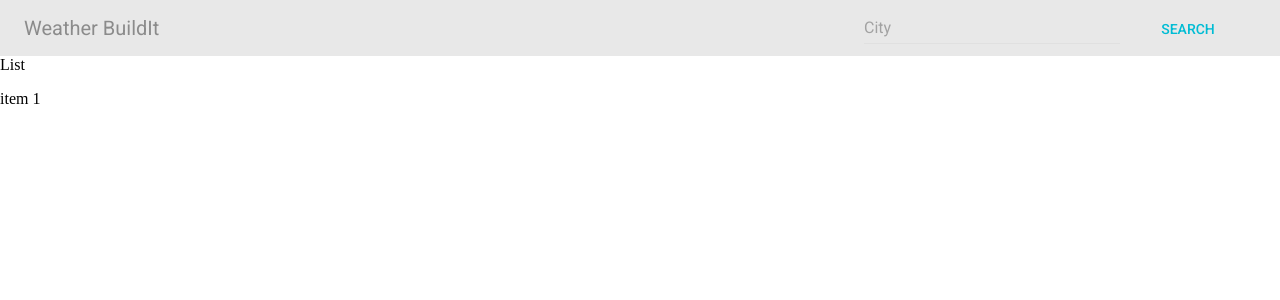
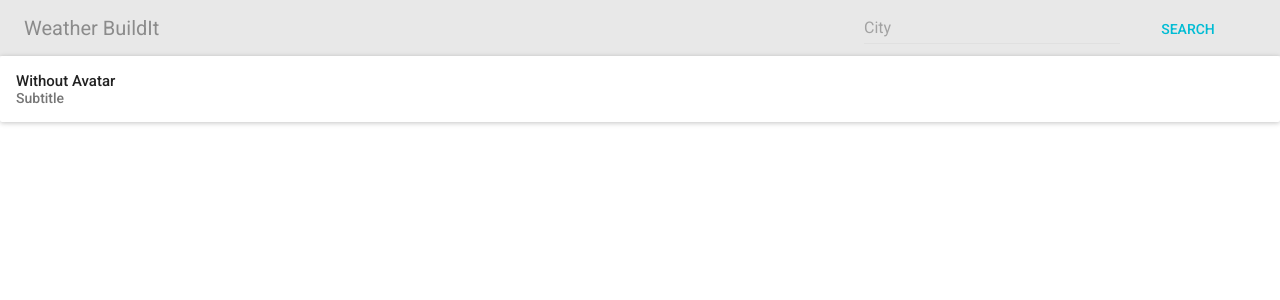
Before and after one commit to carlinhop/weather_buildit, a React (Create React App) app: page / in a window 1280 px wide. Shown: the top 300 px of the page. Built offline with nearby package versions, Linux system fonts and the light colour scheme.

Commit message:
Added a basic reducer, a DayCard and worked on index.js

```diff
--- a/package.json
+++ b/package.json
@@ -8,7 +8,9 @@
     "react-dom": "^16.2.0",
     "react-redux": "^5.0.7",
     "react-router-dom": "^4.2.2",
-    "react-scripts": "1.1.1"
+    "react-scripts": "1.1.1",
+    "redux": "^3.7.2",
+    "redux-thunk": "^2.2.0"
   },
   "scripts": {
     "start": "react-scripts start",
--- a/public/index.html
+++ b/public/index.html
@@ -20,7 +20,7 @@
       work correctly both with client-side routing and a non-root public URL.
       Learn how to configure a non-root public URL by running `npm run build`.
     -->
-    <title>React App</title>
+    <title>Weather BuilIt App</title>
   </head>
   <body>
     <noscript>
--- a/src/App.css
+++ b/src/App.css
@@ -1,5 +1,8 @@
 .App {
   diplay: flex;
   flex-direction: column;
-  align-items: center;
+  justify-content: center;
 }
+
+.day-list {
+}
--- a/src/App.js
+++ b/src/App.js
@@ -20,7 +20,7 @@ class App extends Component {
                 return (
                   <div className="App">
                     <Bar />
-                    <DaysList />
+                    <DaysList className="day-list" />
                   </div>
                 );
               }}
--- /dev/null
+++ b/src/Components/DayCard.js
@@ -0,0 +1,16 @@
+import React from "react";
+import { Component } from "react";
+import { Card, CardActions, CardHeader, CardText } from "material-ui/Card";
+
+class DayCard extends Component {
+  render() {
+    return (
+      <div>
+        <Card className="day-card">
+          <CardHeader title="Without Avatar" subtitle="Subtitle" />
+        </Card>
+      </div>
+    );
+  }
+}
+export default DayCard;
--- a/src/Components/DaysList.js
+++ b/src/Components/DaysList.js
@@ -1,5 +1,6 @@
 import React from "react";
 import { Component } from "react";
+import DayCard from "./DayCard";
 
 class DaysList extends Component {
   constructor(props) {
@@ -9,8 +10,7 @@ class DaysList extends Component {
   render() {
     return (
       <div className="DaysList">
-        <div>List</div>
-        <p>item 1</p>
+        <DayCard />
       </div>
     );
   }
--- /dev/null
+++ b/src/Reducers/Reducer.js
@@ -0,0 +1,10 @@
+function reducer(state = {}, action) {
+  switch (action.type) {
+    case "ALLPOSTS":
+      console.log("testing reducer");
+    default:
+      return state;
+  }
+}
+
+export default reducer;
--- a/src/index.js
+++ b/src/index.js
@@ -1,8 +1,20 @@
-import React from 'react';
-import ReactDOM from 'react-dom';
-import './index.css';
-import App from './App';
-import registerServiceWorker from './registerServiceWorker';
+import React from "react";
+import ReactDOM from "react-dom";
+import "./index.css";
+import App from "./App";
+import registerServiceWorker from "./registerServiceWorker";
+import { Provider } from "react-redux";
+import { createStore, applyMiddleware } from "redux";
+import thunk from "redux-thunk";
+import reducer from "./Reducers/Reducer";
 
-ReactDOM.render(<App />, document.getElementById('root'));
+export const store = createStore(reducer, applyMiddleware(thunk));
+
+ReactDOM.render(
+  <Provider store={store}>
+    <App />
+  </Provider>,
+
+  document.getElementById("root")
+);
 registerServiceWorker();
```
Also changed, not shown: src/Actions/ActionCreators.js (added, +27 -0 lines), 1 other file (tests, documents, lock files or other folders).
